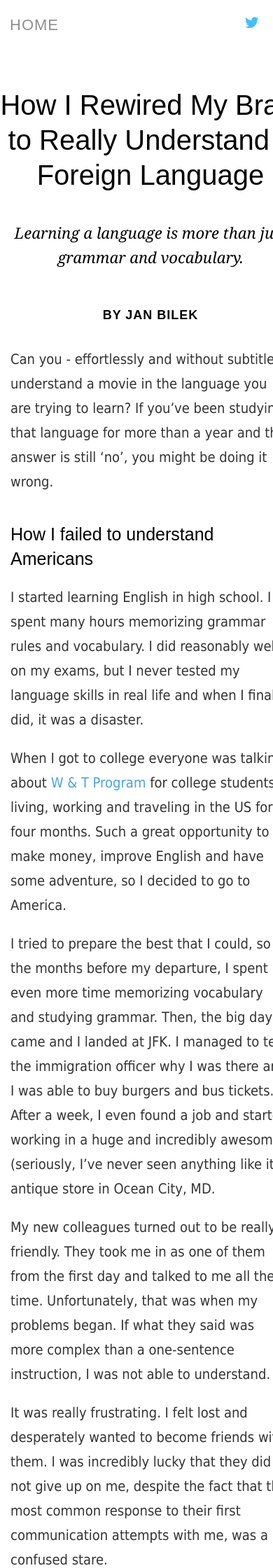
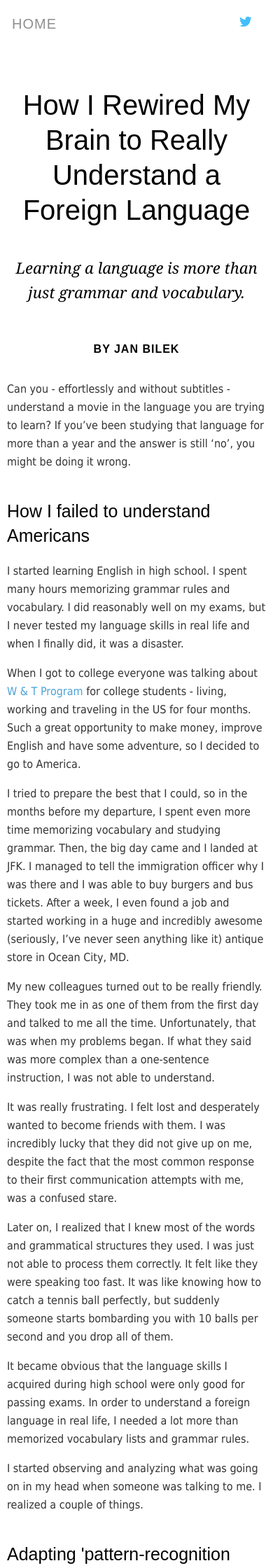
Before and after one commit to crawlingout/simplyeasy, a Jekyll site: the page built from _posts/2014-10-10-how-i-rewired-my-brain-to-really-understand-a-foreign-language.markdown, in a window 390 px wide. Shown: the top 2240 px of the page at 70% size. Built offline with Jekyll 4.4.1, drawn with Linux system fonts in a browser that asks for light colours; nearby versions of some CDN libraries; Markdown is read by kramdown in place of the engine named in the settings; comment, search, counter and statistics services are not loaded.

Commit message:
Fixed mobile styles

```diff
--- a/_includes/head.html
+++ b/_includes/head.html
@@ -9,7 +9,7 @@
 
     <meta content="width=device-width" name="viewport">
 
-    <meta name="viewport" content="width=450">
+    <meta name="viewport" content="width=device-width">
     <link type="text/css" rel="stylesheet" href="/css/style.css">
 
     <link href="//maxcdn.bootstrapcdn.com/font-awesome/4.1.0/css/font-awesome.min.css" rel="stylesheet">
--- a/css/style.css
+++ b/css/style.css
@@ -84,7 +84,7 @@ ul {
     color: #43BFFB;
     float: right;
     font-size: 18px;
-    margin-right: 20px;
+    margin-right: 30px;
 }
 
 #container {
@@ -115,7 +115,7 @@ ul {
 
 .leftcolumn {
     margin: 0 auto;
-    width: 735px;
+    padding: 0 25px;
 }
 
 
@@ -126,6 +126,10 @@ h3 {
 
 .img {
     padding: 20px 0;
+}
+
+img {
+    width: 100%;
 }
 
 .imageby {
@@ -222,10 +226,11 @@ h3 {
 }
 
 /* mobile devices */
-@media all and (max-device-width: 480px), all and (max-width: 800px) {
+@media screen and (max-width: 700px) {
 
 #head {
-    width: 430px;
+    max-width: 700px;
+    min-width: 300px;
 }
 
 .postshort .title {
@@ -237,36 +242,38 @@ h3 {
 }
 
 .breadcrumb, .twtr {
-    font-size: 22px;
+    font-size: 20px;
 }
 
 .articletop .by {
-    font-size: 18px;
+    font-size: 16px;
 }
 
 #container {
     margin: 0 auto;
-    padding: 25px 0 100px;
-    width: 430px;
+    padding: 25px 10px 100px;
+    max-width: 700px;
+    min-width: 300px;
 }
 
 .leftcolumn {
     margin: 0 auto;
-    width: 400px;
+    padding: 0;
 }
 
 p {
-    font-size: 20px;
+    font-size: 16px;
+    line-height: 26px;
 }
 
 .previous_next .previous, .previous_next .next {
-    font-size: 18px;
-    padding: 0 10px;
+    font-size: 13px;
+    padding: 0;
     height: 40px;
 }
 
 .my_disqus_thread {
-    padding: 40px 5px;
+    padding: 40px 0px;
 }
 
 }
```
Also changed, not shown: _includes/image.html (+3 -13 lines).
